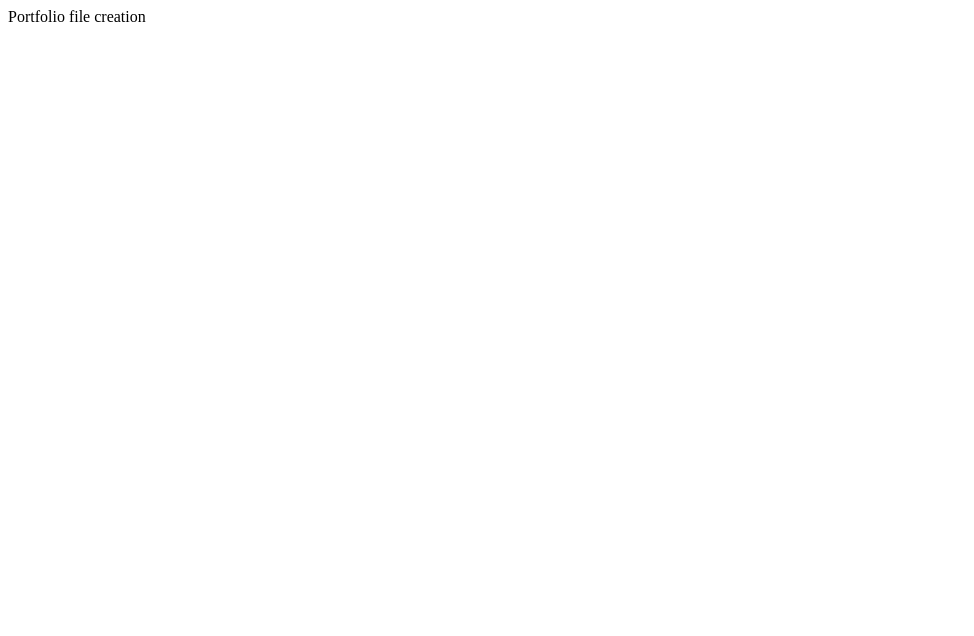
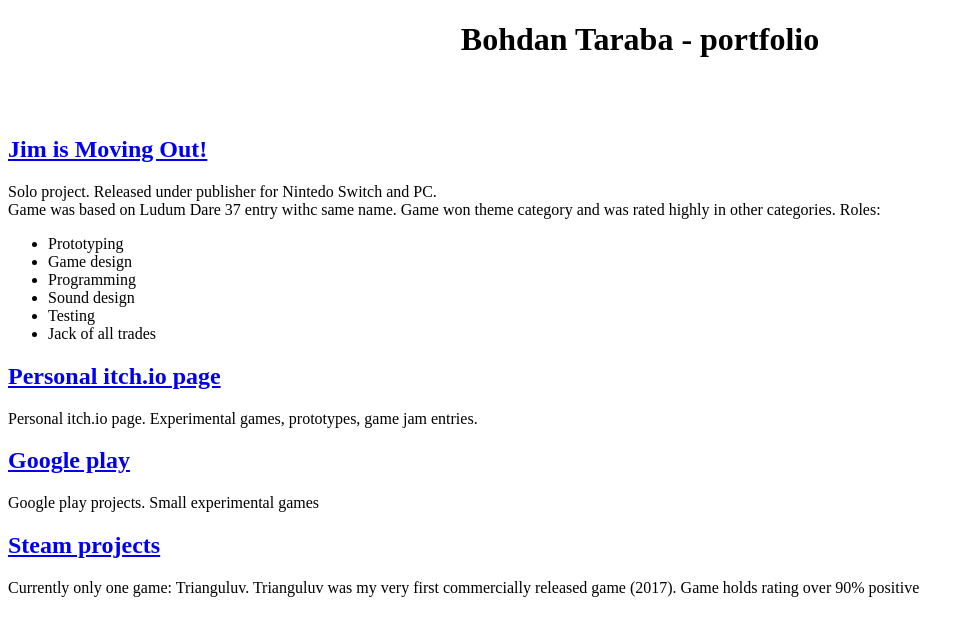
Before and after one commit to BohdanTaraba/portfolio, a plain HTML site: page index.html in a window 1280 px wide. Shown: the whole page, without its empty margins (0-974 px from the left). Drawn offline with Linux system fonts and the light colour scheme.

Commit message:
Portfolio first version

```diff
--- a/index.html
+++ b/index.html
@@ -1 +1,41 @@
-Portfolio file creation
+<!DOCTYPE html>
+<html>
+<head>
+<title>Bohdan Taraba - portfolio</title>
+<style>
+h1 {text-align: center;}
+h2 {text-align: left;}
+div {text-align: center;}
+</style>
+</head>
+<body>
+
+<h1>Bohdan Taraba - portfolio</h1><br><br>
+<a href="https://www.nintendo.com/store/products/jim-is-moving-out-switch/"><h2>Jim is Moving Out!</h2></a>
+Solo project. Released under publisher for Nintedo Switch and PC.<br>
+Game was based on Ludum Dare 37 entry withc same name. Game won theme category and was rated highly in other categories.
+Roles:
+ <ul>
+  <li>Prototyping</li>
+  <li>Game design</li>
+  <li>Programming</li>
+  <li>Sound design</li>
+  <li>Testing</li>
+  <li>Jack of all trades</li>
+</ul>
+</body>
+</html>
+
+<a href="https://stadoblech.itch.io/"><h2>Personal itch.io page</h2></a>
+Personal itch.io page. Experimental games, prototypes, game jam entries.
+
+<a href="https://play.google.com/store/apps/developer?id=Bohdan+Taraba&hl=en&gl=US"><h2>Google play</h2></a>
+Google play projects. Small experimental games
+
+
+<a href="https://store.steampowered.com/search/?publisher=Bohdan%20Taraba"><h2>Steam projects</h2></a>
+Currently only one game: Trianguluv. Trianguluv was my very first commercially released game (2017). Game holds rating over 90% positive
+
+
+</body>
+</html>
```
